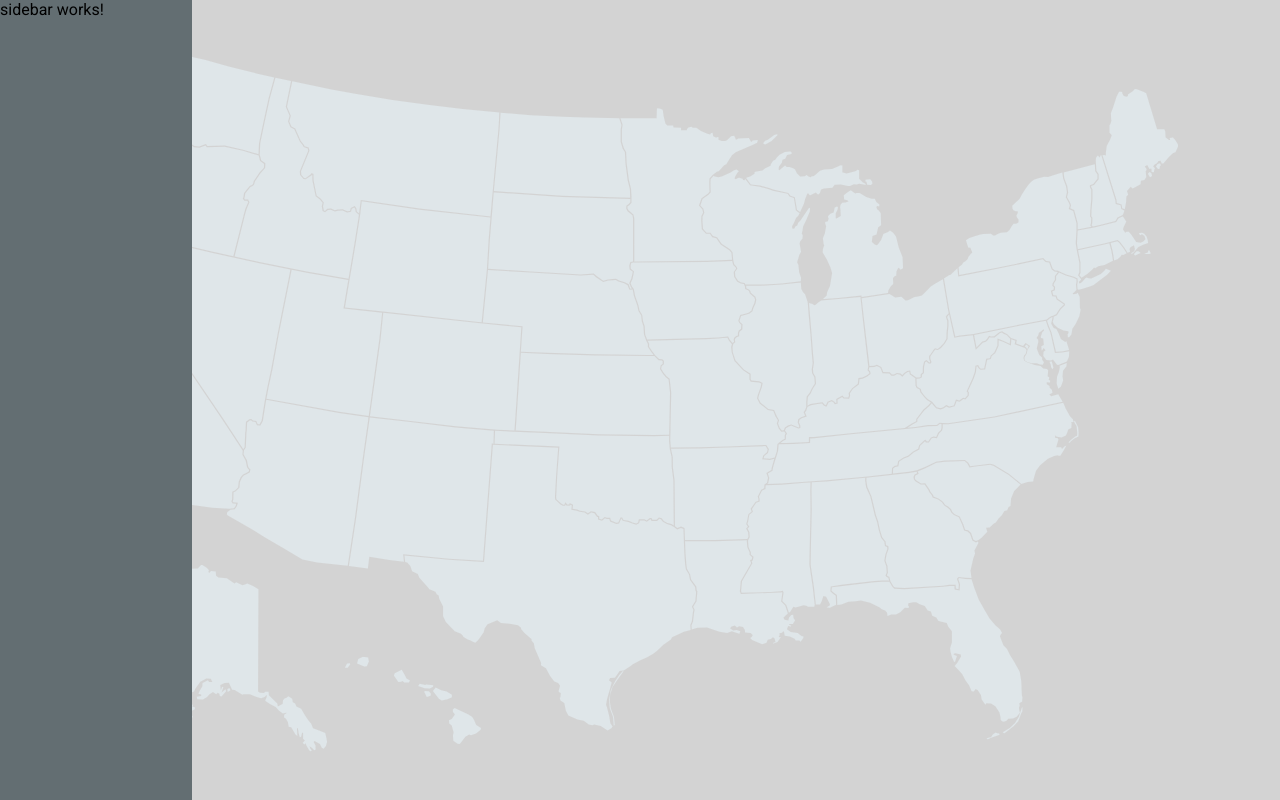
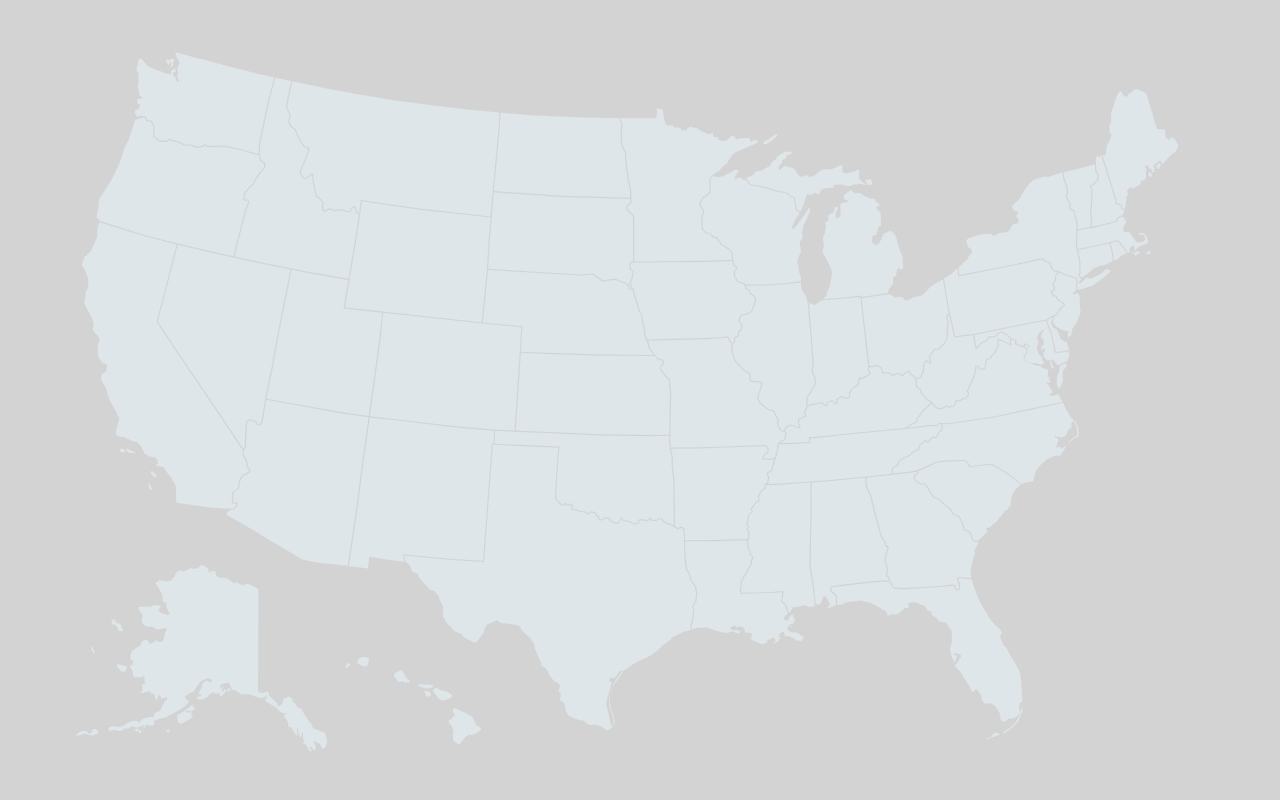
Before and after one commit to danbenson8/maps, an Angular app: page / in a window 1280 px wide. Built offline with nearby package versions, Linux system fonts and the light colour scheme; data requests are answered from the project's data file.

Commit message:
remove sidebar style (will use material instead). add select colour to state.

```diff
--- a/src/app/app.component.css
+++ b/src/app/app.component.css
@@ -7,10 +7,3 @@ app-map {
     align-items: center;
     justify-content: center;
 }
-
-app-sidebar {
-    position: absolute;
-    width: 15vw;
-    height: 100vh;
-    background-color: var(--american-river);
-}
--- a/src/app/app.component.html
+++ b/src/app/app.component.html
@@ -1,2 +1 @@
 <app-map></app-map>
-<app-sidebar></app-sidebar>
--- a/src/app/state/state.component.ts
+++ b/src/app/state/state.component.ts
@@ -35,6 +35,6 @@ export class StateComponent implements OnInit {
 
     select(): void {
         this.highlighted = !this.highlighted;
-        this.stateStyle['background-color'] = (this.highlighted) ? 'blue' : 'var(--city-lights)';
+        this.stateStyle['background-color'] = (this.highlighted) ? 'var(--electron-blue)' : 'var(--city-lights)';
     }
 }
```
